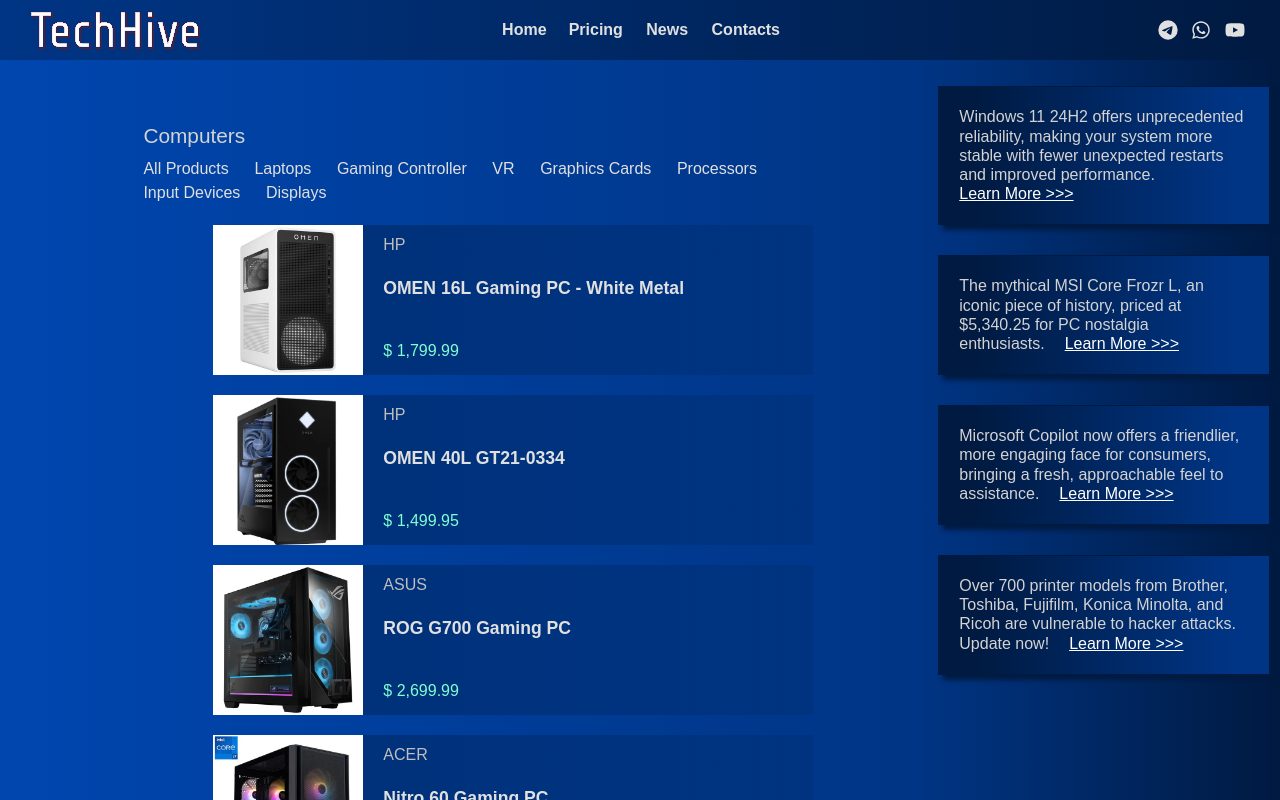
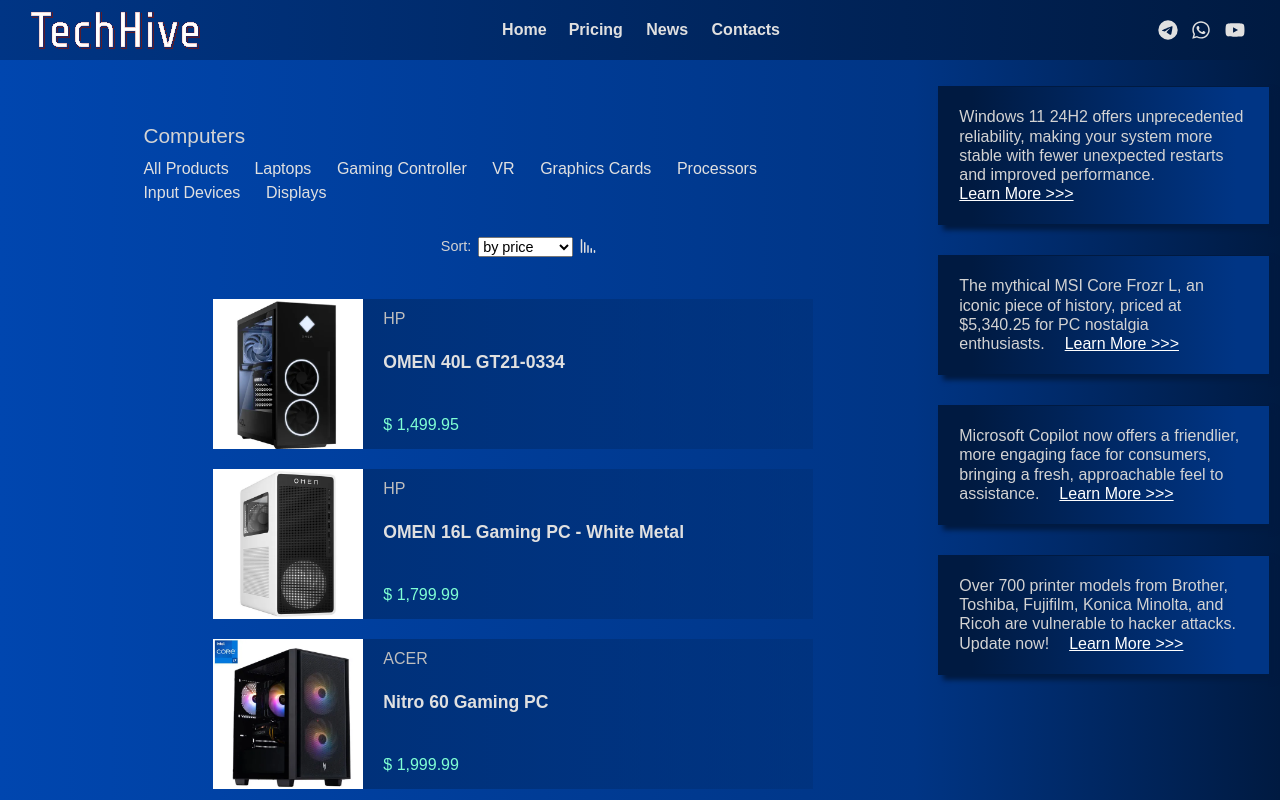
Before and after one commit to Alex-B012/techHive2, a React (Create React App) app: page /pricing/computers in a window 1280 px wide. Shown: the top 800 px of the page. Built offline with nearby package versions, Linux system fonts and the light colour scheme; a web font is replaced by a local one.

Commit message:
Pricing Category List Sorting - completed

```diff
--- a/src/data/data.ts
+++ b/src/data/data.ts
@@ -5,6 +5,9 @@
 import { faSquarePhone } from '@fortawesome/free-solid-svg-icons';
 import { faBars } from '@fortawesome/free-solid-svg-icons';
 import { faXmark } from '@fortawesome/free-solid-svg-icons';
+import { faSignal } from '@fortawesome/free-solid-svg-icons';
+import { faArrowDownAZ } from '@fortawesome/free-solid-svg-icons';
+import { faArrowDownZA } from '@fortawesome/free-solid-svg-icons';
 
 export const burgerBtns = [
   { id: 1, name: "Hamburger", icon: faBars },
@@ -25,6 +28,12 @@
   { id: 2, name: "WhatsApp", url: "/pricing", icon: faWhatsapp },
   { id: 3, name: "YouTube", url: "/contacts", icon: faYoutube },
 ];
+
+export const sortingIcons = {
+  azIcon: faArrowDownAZ,
+  zaIcon: faArrowDownZA,
+  stepsIcon: faSignal,
+}
 
 export const contact_info = {
   company_name: "TechHive",
--- a/src/pages/PricingCategory/PricingCategoryList/PricingCategoryList.tsx
+++ b/src/pages/PricingCategory/PricingCategoryList/PricingCategoryList.tsx
@@ -9,12 +9,18 @@
 
 import PricingCategoryCard from './PricingCategoryCard/PricingCategoryCard';
 import SelectPricingCategory from './SelectPricingCategory/SelectPricingCategory';
+import PricingCategoryNoData from './PricingCategoryNoData/PricingCategoryNoData';
+import { useEffect, useState } from 'react';
+import SortPricingCategory from './SortPricingCategory/SortPricingCategory';
 
 interface PricingCategoryListProp {
    data: ProductCategory[],
 }
 
 function PricingCategoryList({ data }: PricingCategoryListProp) {
+   const [sortedArray, setSortedArray] = useState<PricingCategoryCardInterface[]>([]);
+   const [selectedValue, setSelectedValue] = useState('price');
+   const [sortOrder, setSortOrder] = useState(true);
    const { categoryUrl } = useParams<{
       categoryUrl: string;
    }>();
@@ -22,20 +28,50 @@
    let categoryUrl_prepared = "";
    if (categoryUrl) categoryUrl_prepared = removeAllWhitespace(categoryUrl);
 
-   let allArray: PricingCategoryCardInterface[] = prepareCategoryCardsArr({
-      productsObj: products_data as ProductsData,
-      category: categoryUrl_prepared
-   });
+   // Move the array preparation inside useEffect
+   useEffect(() => {
+      let allArray: PricingCategoryCardInterface[] = prepareCategoryCardsArr({
+         productsObj: products_data as ProductsData,
+         category: categoryUrl_prepared
+      });
 
+      // Initial sorting based on default values
+      const sorted = [...allArray].sort((a, b) => {
+         if (selectedValue === 'price') {
+            const priceA = a.price.discount.price || a.price.current;
+            const priceB = b.price.discount.price || b.price.current;
+            return sortOrder ? priceA - priceB : priceB - priceA;
+         }
+         if (selectedValue === 'name') {
+            return sortOrder
+               ? a.name.localeCompare(b.name)
+               : b.name.localeCompare(a.name);
+         }
+         return 0;
+      });
+
+      setSortedArray(sorted);
+   }, [categoryUrl_prepared, selectedValue, sortOrder]);
 
    return (
-      <div className='pricingCategoryList__container'>
+      <div className="pricingCategoryList__container">
          <SelectPricingCategory data={data} />
-
-         {allArray && allArray.map((item) =>
-            <PricingCategoryCard item_data={item} key={item.id} />)}
+         <SortPricingCategory
+            value={{
+               value: selectedValue,
+               valueFunc: setSelectedValue
+            }}
+            sortOrder={{
+               sortOrder: sortOrder,
+               sortOrderFunc: setSortOrder
+            }}
+         />
+         {sortedArray.map((item) =>
+            <PricingCategoryCard item_data={item} key={item.id} />
+         )}
+         {sortedArray.length === 0 && <PricingCategoryNoData />}
       </div>
-   )
+   );
 }
 
 export default PricingCategoryList
--- /dev/null
+++ b/src/pages/PricingCategory/PricingCategoryList/PricingCategoryNoData/PricingCategoryNoData.tsx
@@ -0,0 +1,12 @@
+import './pricingCategoryNoData.css'
+
+function PricingCategoryNoData() {
+   return (
+      <div className='pricingCategoryNoData__container'>
+         <p>Nothing is found here</p>
+         <p>Please try All Products, Laptops and Computers categories</p>
+      </div>
+   )
+}
+
+export default PricingCategoryNoData
--- /dev/null
+++ b/src/pages/PricingCategory/PricingCategoryList/PricingCategoryNoData/pricingCategoryNoData.css
@@ -0,0 +1,14 @@
+.pricingCategoryNoData__container {
+   display: flex;
+   flex-direction: column;
+   justify-content: center;
+   height: 100%;
+   width: 100%;
+   min-height: 200px;
+}
+
+@media screen and (max-width: 800px) {
+   .pricingCategoryNoData__container {
+      padding: 0 2%;
+   }
+}
--- /dev/null
+++ b/src/pages/PricingCategory/PricingCategoryList/SortPricingCategory/SortPricingCategory.tsx
@@ -0,0 +1,51 @@
+import './sortPricingCategory.css'
+import { FontAwesomeIcon } from "@fortawesome/react-fontawesome";
+import { sortingIcons } from '../../../../data/data'
+import { useState } from 'react';
+
+interface SortPricingCategoryProp {
+   value: {
+      value: string;
+      valueFunc: (newValue: string) => void;
+   };
+   sortOrder: {
+      sortOrder: boolean;
+      sortOrderFunc: (newOrder: boolean) => void;
+   };
+}
+
+function SortPricingCategory({ value, sortOrder }: SortPricingCategoryProp) {
+   const [currentSortType, setCurrentSortType] = useState('price');
+
+   const handleSortTypeChange = (e: React.ChangeEvent<HTMLSelectElement>) => {
+      setCurrentSortType(e.target.value);
+      value.valueFunc(e.target.value);
+   };
+
+   return (
+      <div className="sortPricingCategory__container">
+         <span className='sortPricingCategory__title'>Sort:</span>
+         <div>
+            <select
+               className="sortPricingCategory__select"
+               value={currentSortType}
+               onChange={handleSortTypeChange}
+            >
+               <option value="price">by price</option>
+               <option value="name">by name</option>
+            </select>
+         </div>
+         <button
+            className="sortPricingCategory__btn"
+            onClick={() => sortOrder.sortOrderFunc(!sortOrder.sortOrder)}
+         >
+            <FontAwesomeIcon
+               icon={value.value === 'price' ? sortingIcons.stepsIcon : sortingIcons[sortOrder.sortOrder ? 'zaIcon' : 'azIcon']}
+               className={`sortPricingCategory__sortIcon ${sortOrder.sortOrder && value.value !== 'name' ? 'sortPricingCategory__sortIcon-mirror' : ''}`}
+            />
+         </button>
+      </div>
+   );
+}
+
+export default SortPricingCategory
--- /dev/null
+++ b/src/pages/PricingCategory/PricingCategoryList/SortPricingCategory/sortPricingCategory.css
@@ -0,0 +1,75 @@
+.sortPricingCategory__container {
+   width: 145px;
+   display: flex;
+   flex-direction: row;
+   align-items: center;
+   padding: 10px 0 40px;
+}
+
+.sortPricingCategory__title {
+   margin-right: 7px
+}
+
+.sortPricingCategory__title,
+.sortPricingCategory__select {
+   width: 95px;
+   font-size: 0.9em;
+}
+
+.sortPricingCategory__select {
+   transition: all 2s;
+}
+
+.sortPricingCategory__select:hover {
+   cursor: pointer;
+   transition: all 0.5s;
+}
+
+.sortPricingCategory__btn {
+   border: none;
+   background: transparent;
+   margin-left: 7px;
+   transition: all 2s;
+}
+
+.sortPricingCategory__btn:hover .sortPricingCategory__sortIcon-mirror {
+   transition: all 0.5s;
+}
+
+.sortPricingCategory__sortIcon {
+   color: var(--link-color);
+   transition: all 2s;
+}
+
+.sortPricingCategory__sortIcon:hover {
+   transition: all 0.5s;
+   color: var(--link-color-hover);
+}
+
+.sortPricingCategory__sortIcon-mirror {
+   transform: scaleX(-1);
+}
+
+.sortPricingCategory__btn {
+   border: none;
+   background: transparent;
+   margin-left: 7px;
+}
+
+@media screen and (max-width: 1200px) {
+
+   .sortPricingCategory__title,
+   .sortPricingCategory__select {
+      width: 90px;
+      font-size: 0.9em;
+   }
+}
+
+@media screen and (max-width: 1000px) {
+
+   .sortPricingCategory__title,
+   .sortPricingCategory__select {
+      width: 85px;
+      font-size: 0.8em;
+   }
+}
```
